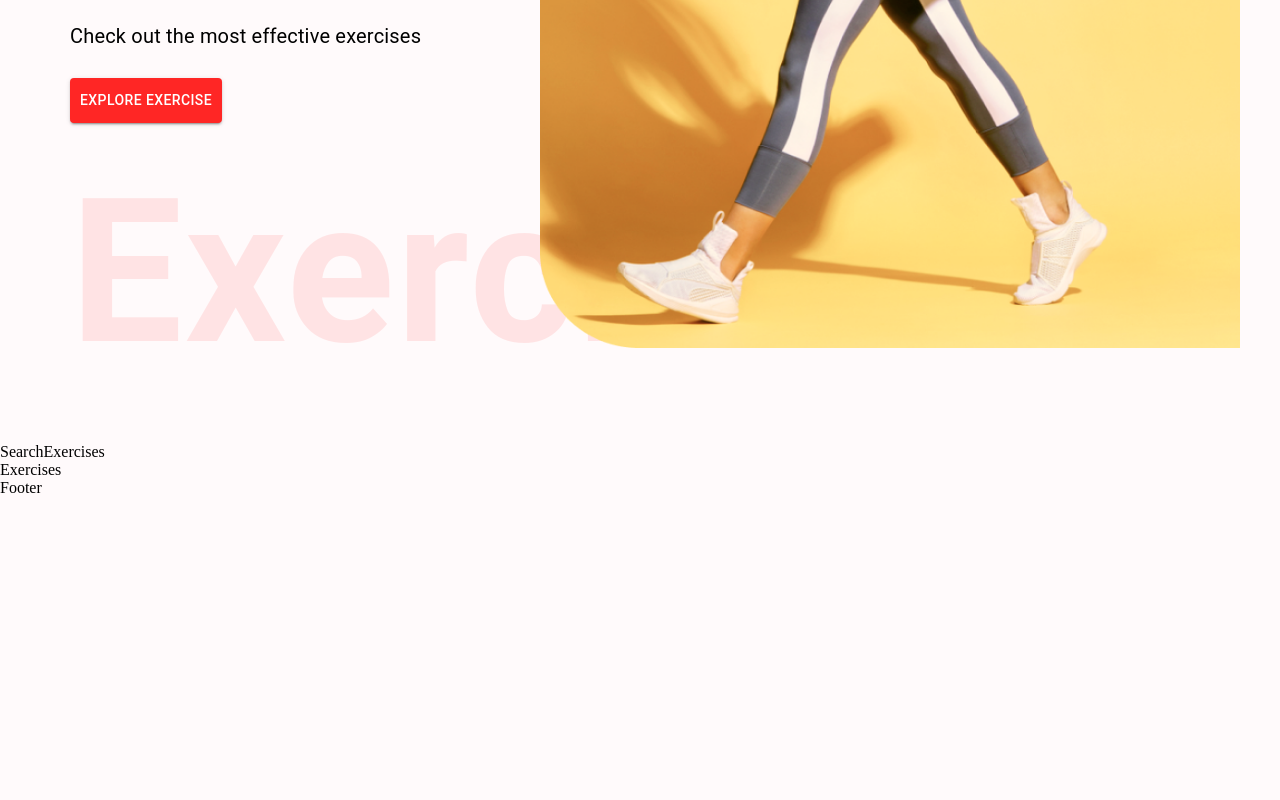
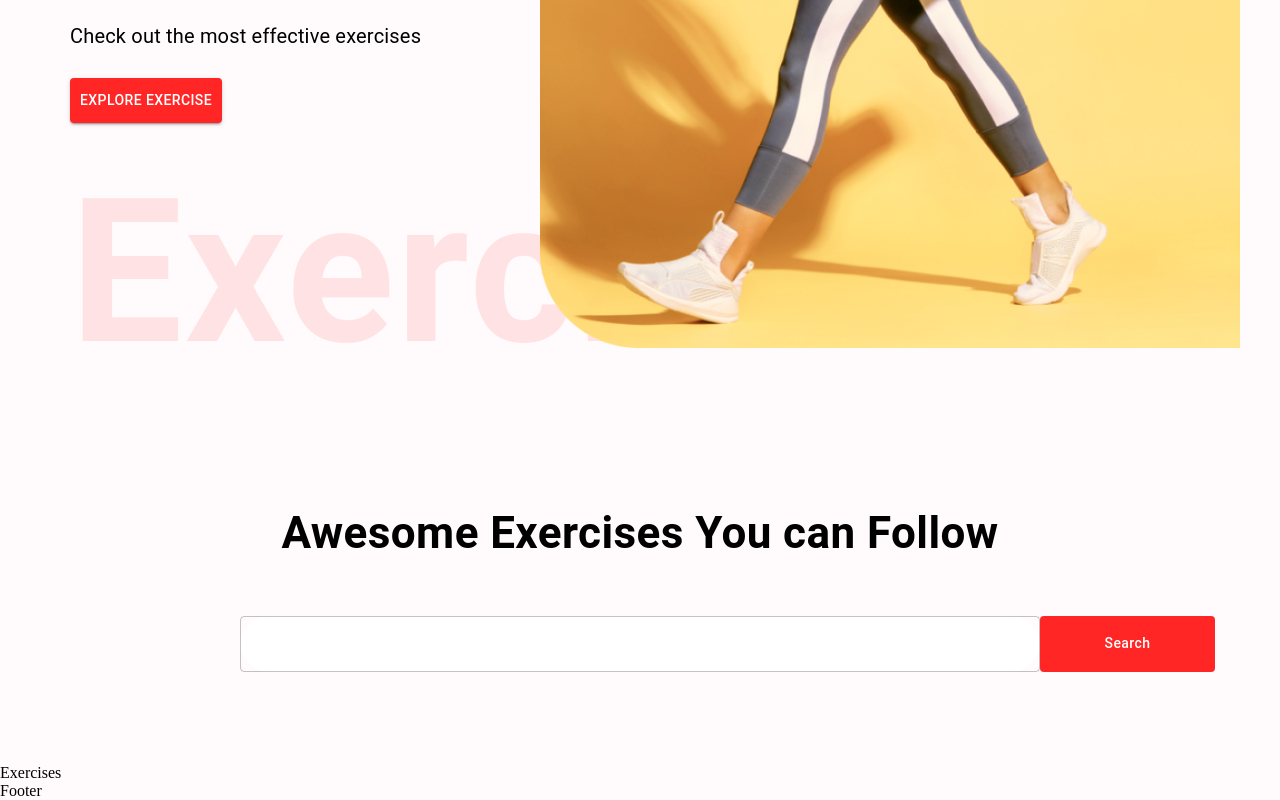
Before and after one commit to PuspitaGoswami/ExerciseXpert, a React (Create React App) app: page / in a window 1280 px wide. Shown: the part 528-1328 px from the top of the page. Before the commit the page ends 1025 px from the top, so only its background shows below. Built offline with nearby package versions, Linux system fonts and the light colour scheme.

Commit message:
Search section implemented

```diff
--- a/src/components/SearchExercises.js
+++ b/src/components/SearchExercises.js
@@ -1,8 +1,23 @@
-import React from 'react'
+
+import { Stack, Typography, Box, Button,TextField} from '@mui/material';
+import React, {useEffect, useState} from 'react';
 
 const SearchExercises = () => {
   return (
-    <div>SearchExercises</div>
+    <Stack alignItems='center' mt='37px' justifyContent={'center'} p='20px'>
+
+      <Typography fontWeight={700} sx={{fontSize:{lg:'44px', xs:'30px' }}} mb='50px' textAlign='center'>Awesome Exercises You can Follow</Typography>
+      <Box position='relative' mb='72px'>
+          <TextField
+          sx={{input: {
+            fontWeight:'700',
+            border:'none',
+            borderRadius:'4px'
+          }, width:{lg:'800px', xs:'350px'} , backgroundColor: '#fff', borderRadius:'40px'}}
+          height='70px' value='' onChange={(e) => {}} placeHolder='Search Exercise' type='text'/>
+      <Button className='search-btn' sx={{bgcolor:'#FF2625', color:'#fff', textTransform:'none', width:{lg:'175px', xs:'80px'}, fontsize:{lg:'20px', xs:'14px'}, height:'56px', position:'absolute'}}>Search</Button>
+      </Box>
+    </Stack>
   )
 }
 
```
